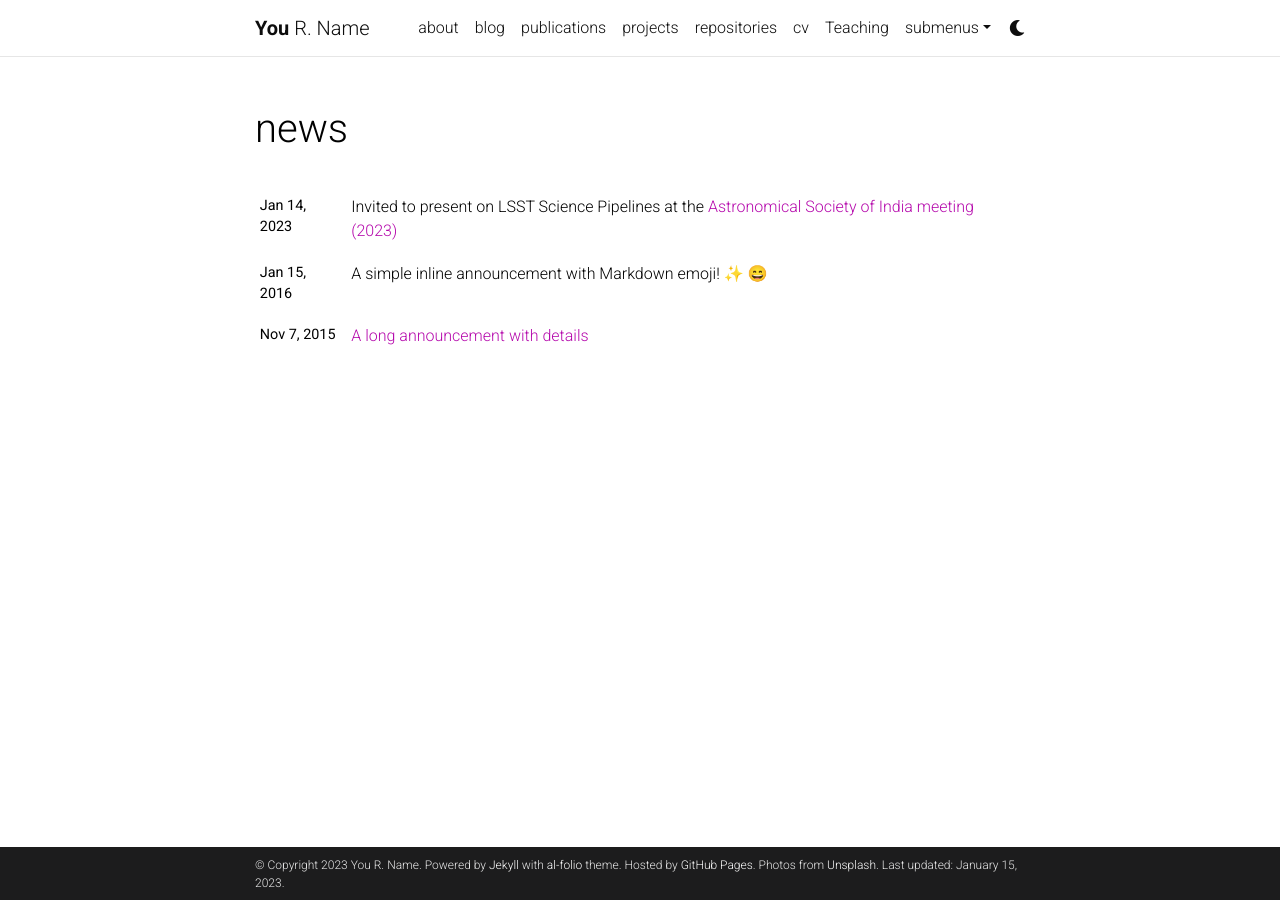
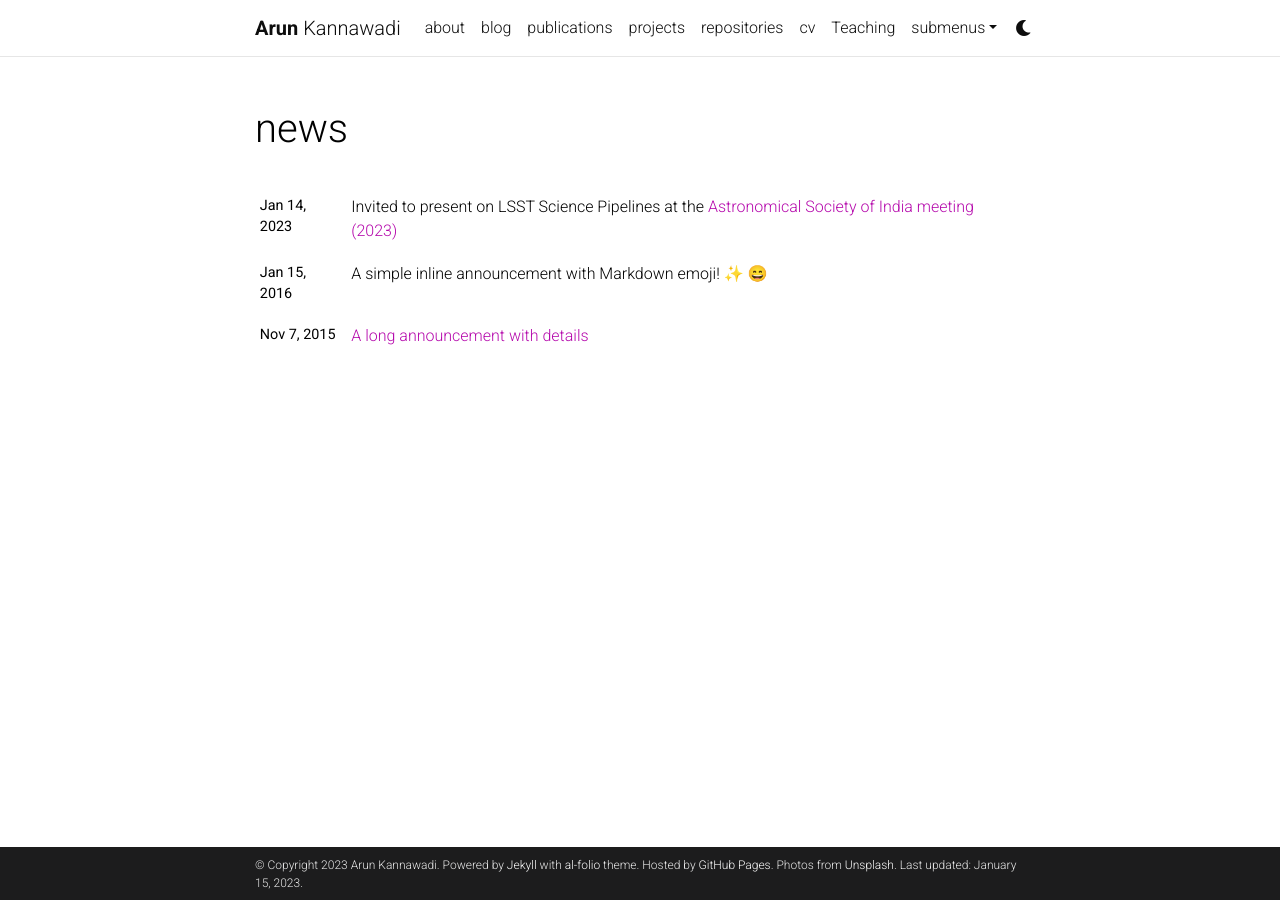
Before and after one commit to arunkannawadi/website, a Jekyll site: the page built from news.html, in a window 1280 px wide. Built offline with Jekyll 4.4.1, drawn with Linux system fonts in a browser that asks for light colours; emoji names are drawn with the system emoji font; comment, search, counter and statistics services are not loaded; a style sheet for code colours, icons or effects is not loaded.

Commit message:
Add name and email

```diff
--- a/_config.yml
+++ b/_config.yml
@@ -3,10 +3,10 @@
 # -----------------------------------------------------------------------------
 
 title: blank # the website title (if blank, full name will be used instead)
-first_name: You
-middle_name: R.
-last_name: Name
-email: you@example.com
+first_name: Arun
+middle_name:
+last_name: Kannawadi
+email: kannawadi.arun@gmail.com
 description: > # the ">" symbol means to ignore newlines until "footer_text:"
   A simple, whitespace theme for academics. Based on [*folio](https://github.com/bogoli/-folio) design.
 footer_text: >
```
